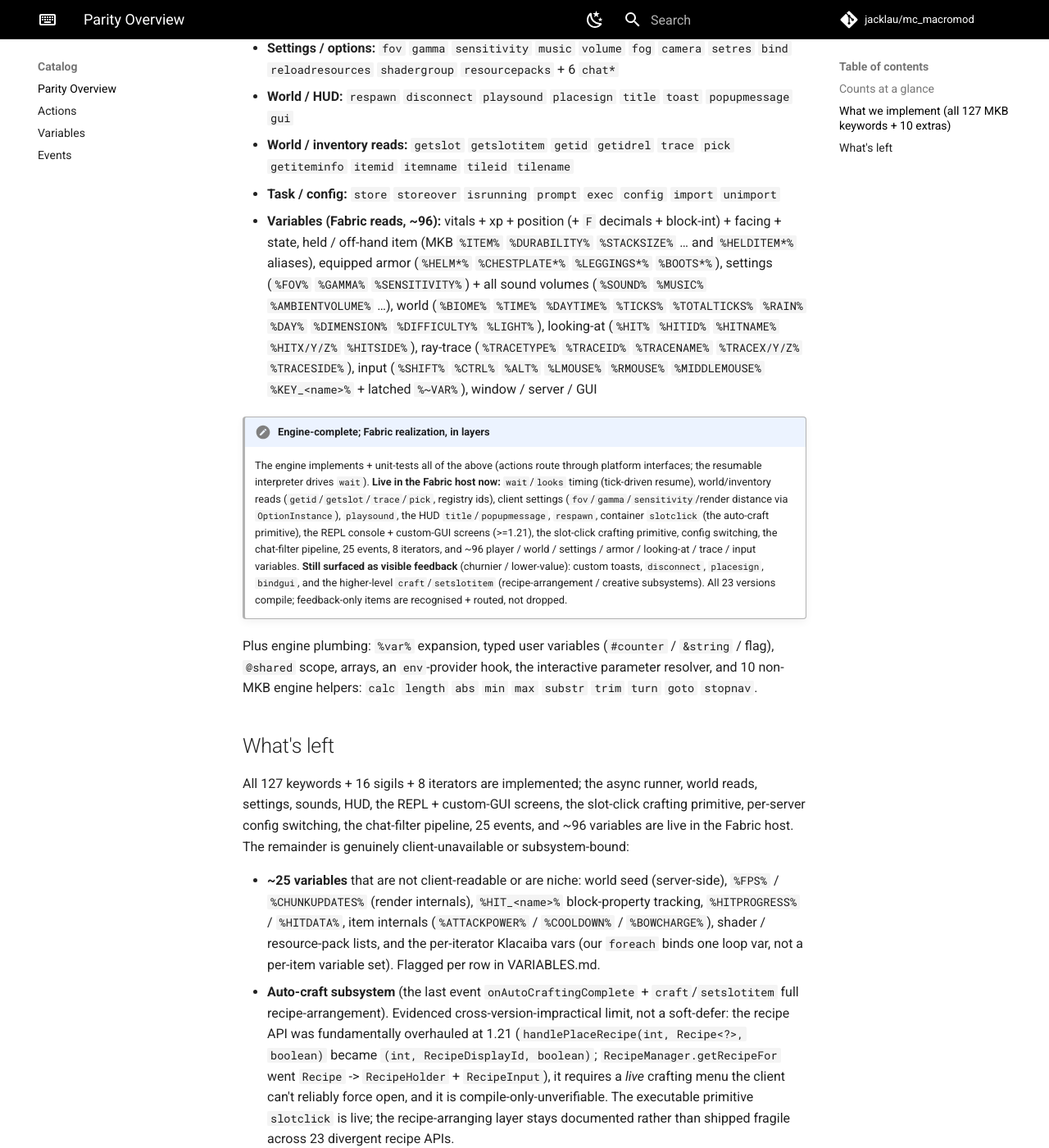
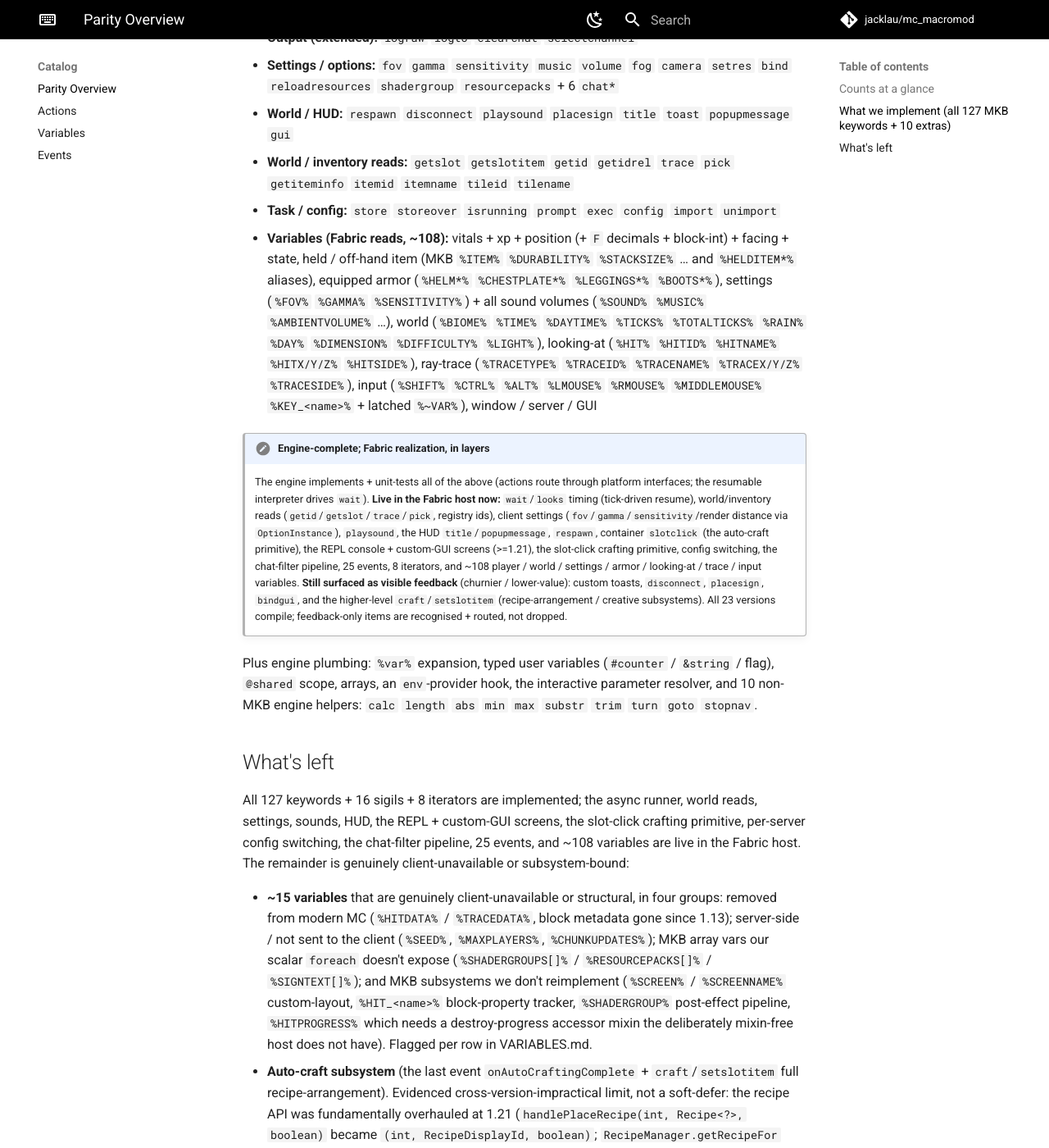
Before and after one commit to jackulau/MacroKeybindMod, an MkDocs documentation site: the page built from docs/catalog/PARITY.md, in a window 1280 px wide and 1400 px high, scrolled down 1469 px. Shown: the whole window at 82% size. Built offline with MkDocs 1.6.1 and Material for MkDocs 9.7.7, drawn with Linux system fonts in a browser that asks for light colours; nearby versions of some CDN libraries; library files that are not in the unit come from our copies; comment, search, counter and statistics services are not loaded; some of the changed text lies outside the part shown.

Commit message:
Sync PARITY.md variable counts to the catalog (108 done / 15 missing)
Goals 049-057 added 12 variables but PARITY.md still read ~96 in four
places and listed %FPS%/%ATTACKPOWER%/%COOLDOWN%/%BOWCHARGE% as not
client-readable though all are now implemented. Update the count to ~108
and rewrite the what's-left bullet to the accurate ~15 unavailable vars
in VARIABLES.md's four groups. Doc-only; cross-checked against the
canonical catalog (108 done-rows / 15 missing-rows), zero drift.

Goal: 061-sync-parity-doc-variable-counts

```diff
--- a/docs/catalog/PARITY.md
+++ b/docs/catalog/PARITY.md
@@ -13,7 +13,7 @@ The action registry is the source of truth for "what we implement" — it is pin
 | Surface | MKB total | We implement | Notes |
 |---|---:|---:|---|
 | **Actions** | 127 keywords | **all 127** + 10 engine extras (**137** total) | full keyword coverage; heavy subsystems' live realization layered in the host |
-| **Built-in variables** | ~140 | **~96** | player / position / armor / settings / volumes / world / biome / looking-at / trace / input (+ latched) reads |
+| **Built-in variables** | ~140 | **~108** | player / position / armor / settings / volumes / world / biome / looking-at / trace / input (+ latched) / combat + item internals (cooldown, attack-speed, bow-charge, item-use, local-difficulty) reads |
 | **Events** | 21 | **20 of 21 + 5 extras (25)** | change-watchers + presence / death / pickup / GUI / mode + per-server `onConfigChange` |
 | **Iterators** | 8 | **8** (`env` `running` `array` `players` `hotbar` `inventory` `teams` `objectives`) | host iterator-provider hook feeds `foreach` |
 | **Parameter sigils** | 16 | **16** | full `$$` table: `0-9 ? [ ] i d i:d f u t w h ! <file> [[list]] k m p s` |
@@ -35,7 +35,7 @@ The action registry is the source of truth for "what we implement" — it is pin
 - **World / HUD:** `respawn` `disconnect` `playsound` `placesign` `title` `toast` `popupmessage` `gui`
 - **World / inventory reads:** `getslot` `getslotitem` `getid` `getidrel` `trace` `pick` `getiteminfo` `itemid` `itemname` `tileid` `tilename`
 - **Task / config:** `store` `storeover` `isrunning` `prompt` `exec` `config` `import` `unimport`
-- **Variables (Fabric reads, ~96):** vitals + xp + position (+ `F` decimals + block-int) + facing + state, held / off-hand item (MKB `%ITEM%` `%DURABILITY%` `%STACKSIZE%` … and `%HELDITEM*%` aliases), equipped armor (`%HELM*%` `%CHESTPLATE*%` `%LEGGINGS*%` `%BOOTS*%`), settings (`%FOV%` `%GAMMA%` `%SENSITIVITY%`) + all sound volumes (`%SOUND%` `%MUSIC%` `%AMBIENTVOLUME%` …), world (`%BIOME%` `%TIME%` `%DAYTIME%` `%TICKS%` `%TOTALTICKS%` `%RAIN%` `%DAY%` `%DIMENSION%` `%DIFFICULTY%` `%LIGHT%`), looking-at (`%HIT%` `%HITID%` `%HITNAME%` `%HITX/Y/Z%` `%HITSIDE%`), ray-trace (`%TRACETYPE%` `%TRACEID%` `%TRACENAME%` `%TRACEX/Y/Z%` `%TRACESIDE%`), input (`%SHIFT%` `%CTRL%` `%ALT%` `%LMOUSE%` `%RMOUSE%` `%MIDDLEMOUSE%` `%KEY_<name>%` + latched `%~VAR%`), window / server / GUI
+- **Variables (Fabric reads, ~108):** vitals + xp + position (+ `F` decimals + block-int) + facing + state, held / off-hand item (MKB `%ITEM%` `%DURABILITY%` `%STACKSIZE%` … and `%HELDITEM*%` aliases), equipped armor (`%HELM*%` `%CHESTPLATE*%` `%LEGGINGS*%` `%BOOTS*%`), settings (`%FOV%` `%GAMMA%` `%SENSITIVITY%`) + all sound volumes (`%SOUND%` `%MUSIC%` `%AMBIENTVOLUME%` …), world (`%BIOME%` `%TIME%` `%DAYTIME%` `%TICKS%` `%TOTALTICKS%` `%RAIN%` `%DAY%` `%DIMENSION%` `%DIFFICULTY%` `%LIGHT%`), looking-at (`%HIT%` `%HITID%` `%HITNAME%` `%HITX/Y/Z%` `%HITSIDE%`), ray-trace (`%TRACETYPE%` `%TRACEID%` `%TRACENAME%` `%TRACEX/Y/Z%` `%TRACESIDE%`), input (`%SHIFT%` `%CTRL%` `%ALT%` `%LMOUSE%` `%RMOUSE%` `%MIDDLEMOUSE%` `%KEY_<name>%` + latched `%~VAR%`), window / server / GUI
 
 !!! note "Engine-complete; Fabric realization, in layers"
     The engine implements + unit-tests all of the above (actions route through platform interfaces;
@@ -44,7 +44,7 @@ The action registry is the source of truth for "what we implement" — it is pin
     client settings (`fov`/`gamma`/`sensitivity`/render distance via `OptionInstance`), `playsound`,
     the HUD `title`/`popupmessage`, `respawn`, container `slotclick` (the auto-craft primitive), the
     REPL console + custom-GUI screens (>=1.21), the slot-click crafting primitive, config switching,
-    the chat-filter pipeline, 25 events, 8 iterators, and ~96 player / world / settings / armor /
+    the chat-filter pipeline, 25 events, 8 iterators, and ~108 player / world / settings / armor /
     looking-at / trace / input variables.
     **Still surfaced as visible feedback** (churnier / lower-value): custom toasts, `disconnect`,
     `placesign`, `bindgui`, and the higher-level `craft`/`setslotitem` (recipe-arrangement / creative
@@ -58,14 +58,16 @@ non-MKB engine helpers: `calc` `length` `abs` `min` `max` `substr` `trim` `turn`
 
 All 127 keywords + 16 sigils + 8 iterators are implemented; the async runner, world reads, settings,
 sounds, HUD, the REPL + custom-GUI screens, the slot-click crafting primitive, per-server config
-switching, the chat-filter pipeline, 25 events, and ~96 variables are live in the Fabric host. The
+switching, the chat-filter pipeline, 25 events, and ~108 variables are live in the Fabric host. The
 remainder is genuinely client-unavailable or subsystem-bound:
 
-- **~25 variables** that are not client-readable or are niche: world seed (server-side), `%FPS%` /
-  `%CHUNKUPDATES%` (render internals), `%HIT_<name>%` block-property tracking, `%HITPROGRESS%` /
-  `%HITDATA%`, item internals (`%ATTACKPOWER%` / `%COOLDOWN%` / `%BOWCHARGE%`), shader / resource-pack
-  lists, and the per-iterator Klacaiba vars (our `foreach` binds one loop var, not a per-item
-  variable set). Flagged per row in VARIABLES.md.
+- **~15 variables** that are genuinely client-unavailable or structural, in four groups: removed from
+  modern MC (`%HITDATA%` / `%TRACEDATA%`, block metadata gone since 1.13); server-side / not sent to
+  the client (`%SEED%`, `%MAXPLAYERS%`, `%CHUNKUPDATES%`); MKB array vars our scalar `foreach` doesn't
+  expose (`%SHADERGROUPS[]%` / `%RESOURCEPACKS[]%` / `%SIGNTEXT[]%`); and MKB subsystems we don't
+  reimplement (`%SCREEN%` / `%SCREENNAME%` custom-layout, `%HIT_<name>%` block-property tracker,
+  `%SHADERGROUP%` post-effect pipeline, `%HITPROGRESS%` which needs a destroy-progress accessor mixin
+  the deliberately mixin-free host does not have). Flagged per row in VARIABLES.md.
 - **Auto-craft subsystem** (the last event `onAutoCraftingComplete` + `craft`/`setslotitem` full
   recipe-arrangement). Evidenced cross-version-impractical limit, not a soft-defer: the recipe API was
   fundamentally overhauled at 1.21 (`handlePlaceRecipe(int, Recipe<?>, boolean)` became
```
